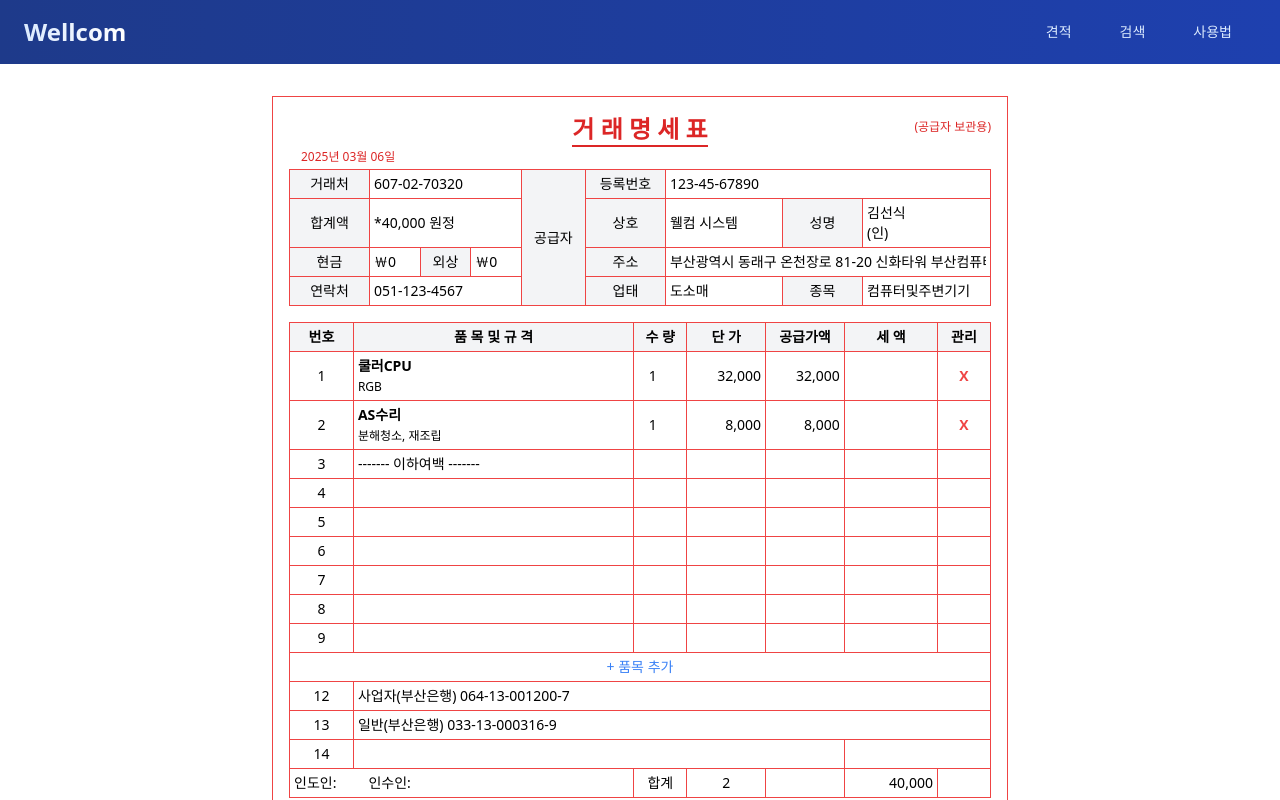
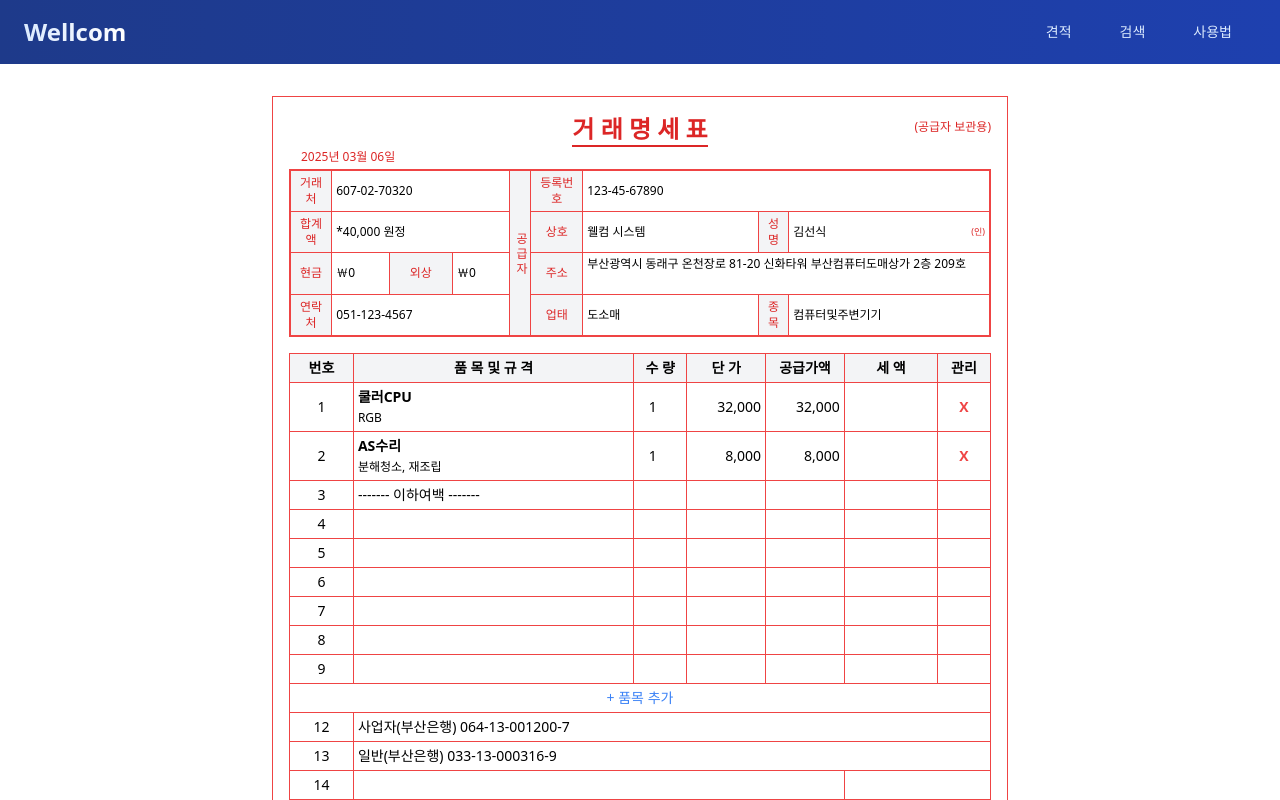
Before and after one commit to kcj980/wellcompro, a Next.js app: page /quote/statement in a window 1280 px wide. Shown: the top 800 px of the page. Built offline with nearby package versions, Linux system fonts and the light colour scheme.

Commit message:
거래명세표 임시저장3

```diff
--- a/app/quote/statement/page.js
+++ b/app/quote/statement/page.js
@@ -151,10 +151,15 @@ export default function Statement() {
         </div>
 
         {/* 상단 정보 테이블 */}
-        <table className="w-full border-collapse mb-4 text-sm">
+        <table
+          className="w-full border-collapse mb-4 text-xs"
+          style={{ borderWidth: '2px', borderColor: '#ef4444', borderStyle: 'solid' }}
+        >
           <tbody>
             <tr>
-              <td className="border border-red-500 p-1 w-20 bg-gray-100 text-center">거래처</td>
+              <td className="border border-red-500 bg-gray-100 p-1 text-center text-red-600">
+                거래처
+              </td>
               <td colSpan={3} className="border border-red-500 p-1">
                 <input
                   type="text"
@@ -164,10 +169,16 @@ export default function Statement() {
                   className="w-full focus:outline-none"
                 />
               </td>
-              <td rowSpan={5} className="border border-red-500 p-1 w-16 text-center bg-gray-100">
-                공급자
+              <td
+                rowSpan={5}
+                className="border border-red-500 p-0.5 text-center bg-gray-100 text-red-600"
+                style={{ writingMode: 'vertical-rl' }}
+              >
+                공 급 자
               </td>
-              <td className="border border-red-500 p-1 w-20 bg-gray-100 text-center">등록번호</td>
+              <td className="border border-red-500 p-1 bg-gray-100 text-center text-red-600">
+                등록번호
+              </td>
               <td colSpan={3} className="border border-red-500 p-1">
                 <input
                   type="text"
@@ -179,11 +190,15 @@ export default function Statement() {
               </td>
             </tr>
             <tr>
-              <td className="border border-red-500 p-1 bg-gray-100 text-center">합계액</td>
+              <td className="border border-red-500 p-1 bg-gray-100 text-center text-red-600">
+                합계액
+              </td>
               <td colSpan={3} className="border border-red-500 p-1">
                 *{invoiceData.totalAmount} 원정
               </td>
-              <td className="border border-red-500 p-1 w-20 bg-gray-100 text-center">상호</td>
+              <td className="border border-red-500 p-1 bg-gray-100 text-center text-red-600">
+                상호
+              </td>
               <td className="border border-red-500 p-1">
                 <input
                   type="text"
@@ -193,36 +208,49 @@ export default function Statement() {
                   className="w-full focus:outline-none"
                 />
               </td>
-              <td className="border border-red-500 p-1 w-20 bg-gray-100 text-center">성명</td>
-              <td className="border border-red-500 p-1 w-32">
-                <input
-                  type="text"
-                  name="customerName"
-                  value={invoiceData.customerName}
-                  onChange={handleChange}
-                  className="w-full focus:outline-none"
-                />{' '}
-                (인)
+              <td className="border border-red-500 p-1 bg-gray-100 text-center text-red-600">
+                성명
+              </td>
+              <td className="border border-red-500 p-1">
+                <div className="flex items-center">
+                  <input
+                    type="text"
+                    name="customerName"
+                    value={invoiceData.customerName}
+                    onChange={handleChange}
+                    className="flex-grow focus:outline-none"
+                  />
+                  <span className="text-[9px] text-red-600 ml-1 whitespace-nowrap">(인)</span>
+                </div>
               </td>
             </tr>
             <tr>
-              <td className="border border-red-500 p-1 bg-gray-100 text-center">현금</td>
+              <td className="border border-red-500 p-1 bg-gray-100 text-center text-red-600">
+                현금
+              </td>
               <td className="border border-red-500 p-1">￦0</td>
-              <td className="border border-red-500 p-1 bg-gray-100 text-center">외상</td>
+              <td className="border border-red-500 p-1 bg-gray-100 text-center text-red-600">
+                외상
+              </td>
               <td className="border border-red-500 p-1">￦0</td>
-              <td className="border border-red-500 p-1 w-20 bg-gray-100 text-center">주소</td>
+              <td className="border border-red-500 p-1 bg-gray-100 text-center text-red-600">
+                주소
+              </td>
               <td colSpan={3} className="border border-red-500 p-1">
-                <input
-                  type="text"
+                <textarea
                   name="address"
                   value={invoiceData.address}
                   onChange={handleChange}
-                  className="w-full focus:outline-none"
+                  className="w-full focus:outline-none resize-none"
+                  rows={2}
+                  style={{ lineHeight: '1.2' }}
                 />
               </td>
             </tr>
             <tr>
-              <td className="border border-red-500 p-1 bg-gray-100 text-center">연락처</td>
+              <td className="border border-red-500 p-1 bg-gray-100 text-center text-red-600">
+                연락처
+              </td>
               <td colSpan={3} className="border border-red-500 p-1">
                 <input
                   type="text"
@@ -232,7 +260,9 @@ export default function Statement() {
                   className="w-full focus:outline-none"
                 />
               </td>
-              <td className="border border-red-500 p-1 bg-gray-100 text-center">업태</td>
+              <td className="border border-red-500 p-1 bg-gray-100 text-center text-red-600">
+                업태
+              </td>
               <td className="border border-red-500 p-1">
                 <input
                   type="text"
@@ -242,7 +272,9 @@ export default function Statement() {
                   className="w-full focus:outline-none"
                 />
               </td>
-              <td className="border border-red-500 p-1 bg-gray-100 text-center">종목</td>
+              <td className="border border-red-500 p-1 bg-gray-100 text-center text-red-600">
+                종목
+              </td>
               <td className="border border-red-500 p-1">
                 <input
                   type="text"
```
